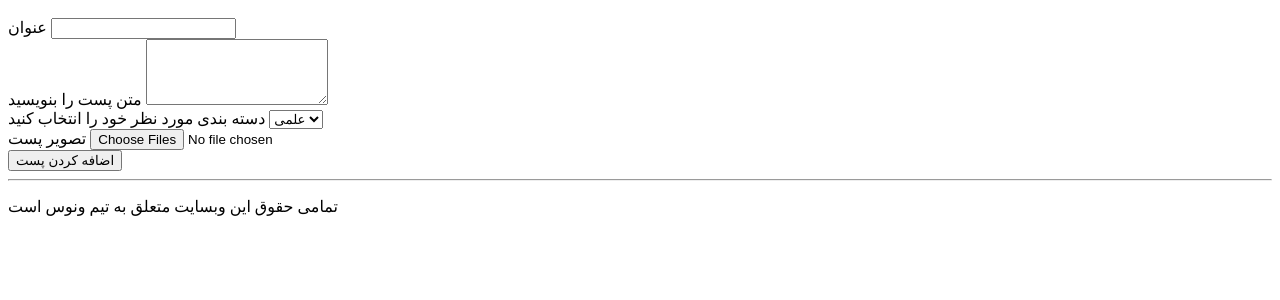
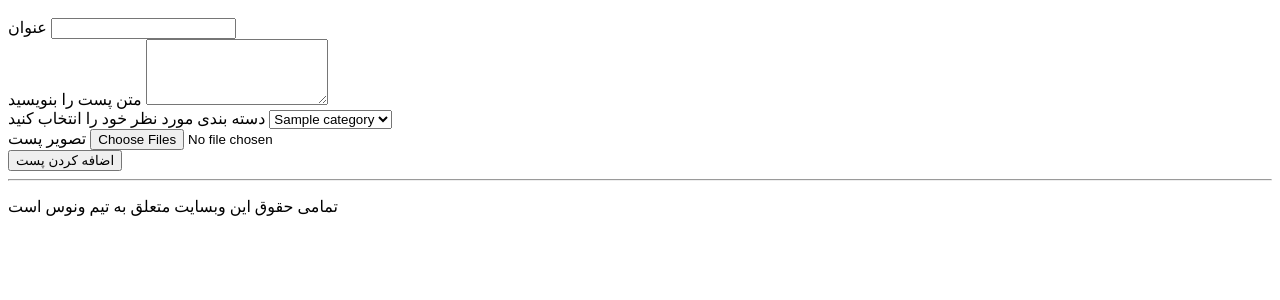
Before and after one commit to pouria0015/venus-weblog, a PHP site: the page made by views/admin/addPost.php in a window 1280 px wide. Shown: the part 198-498 px from the top of the page. Run offline with PHP 8.4, Linux system fonts and the light colour scheme; the template is opened without the code that fills it: most values are stand-ins (such as "Sample title", 1, 10 or a date in 2020); data that the repository does not hold is empty; some libraries are stand-ins or nearby versions.

Commit message:
add: print categorys for add post

```diff
--- a/views/admin/addPost.php
+++ b/views/admin/addPost.php
@@ -28,12 +28,19 @@ view("admin/inc/header");
                     </div>
 
                     <div class="mb-3 mb-5">
-                    <label for="cate" class="form-label"> دسته بندی مورد نظر خود را انتخاب کنید </label>
-                    <select class="form-select" aria-label="Default select example" id="cate" name="category">
-                        <option value="1"> علمی </option>
-                    </select>
+                        <label for="cate" class="form-label"> دسته بندی مورد نظر خود را انتخاب کنید </label>
+                        <select class="form-select" aria-label="Default select example" id="cate" name="category">
+                            <?php
 
- </div>
+                            if (isset($data['category'])) {
+                                foreach ($data['category'] as $key => $category) {
+                            ?>
+                                    <option value="<?= $category->name ?>"> <?= $category->name ?> </option>
+                            <?php }
+                            } ?>
+                        </select>
+
+                    </div>
                     <div class="mb-3">
                         <label for="formFileMultiple" class="form-label"> تصویر پست </label>
                         <input class="form-control" type="file" name="image" id="formFileMultiple" multiple>
```
